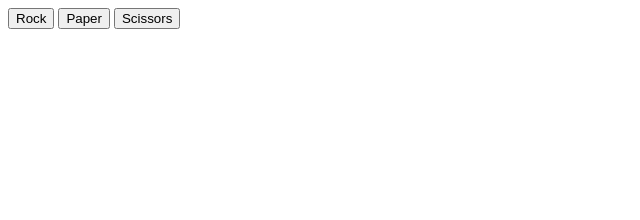
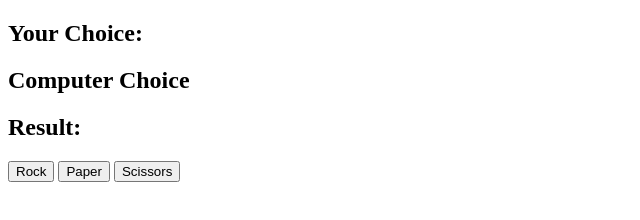
Before and after one commit to rlaw28/rock-paper-scissors, a plain HTML site: page index.html in a window 1280 px wide. Shown: the whole page, without its empty margins (0-640 px from the left). Drawn offline with Linux system fonts and the light colour scheme.

Commit message:
Refactor and and elements.

```diff
--- a/index.html
+++ b/index.html
@@ -8,11 +8,13 @@
     <script src="./index.js" defer></script>
 </head>
 <body>
-   <div class="Container">
-    <div class="results"></div>
-    <button id="rock"">Rock</button>
-    <button id="paper">Paper</button>
-    <button id="scissors">Scissors</button>
-   </div>
+   <h2>Your Choice:<span id="user-choice"></span></h2>
+   <h2>Computer Choice<span id="computer-choice"></span></h2>
+   <h2>Result:<span id="result"></span></h2>
+
+   <button id="rock"">Rock</button>
+   <button id="paper">Paper</button>
+   <button id="scissors">Scissors</button>
+
 </body>
 </html>
```
